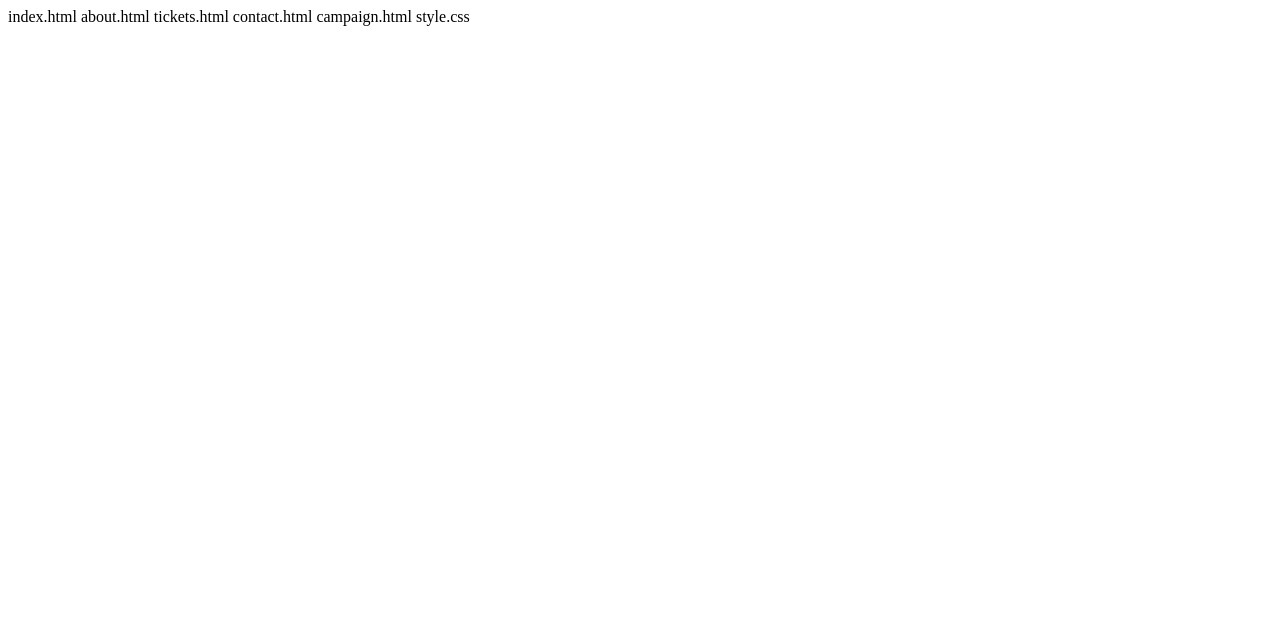
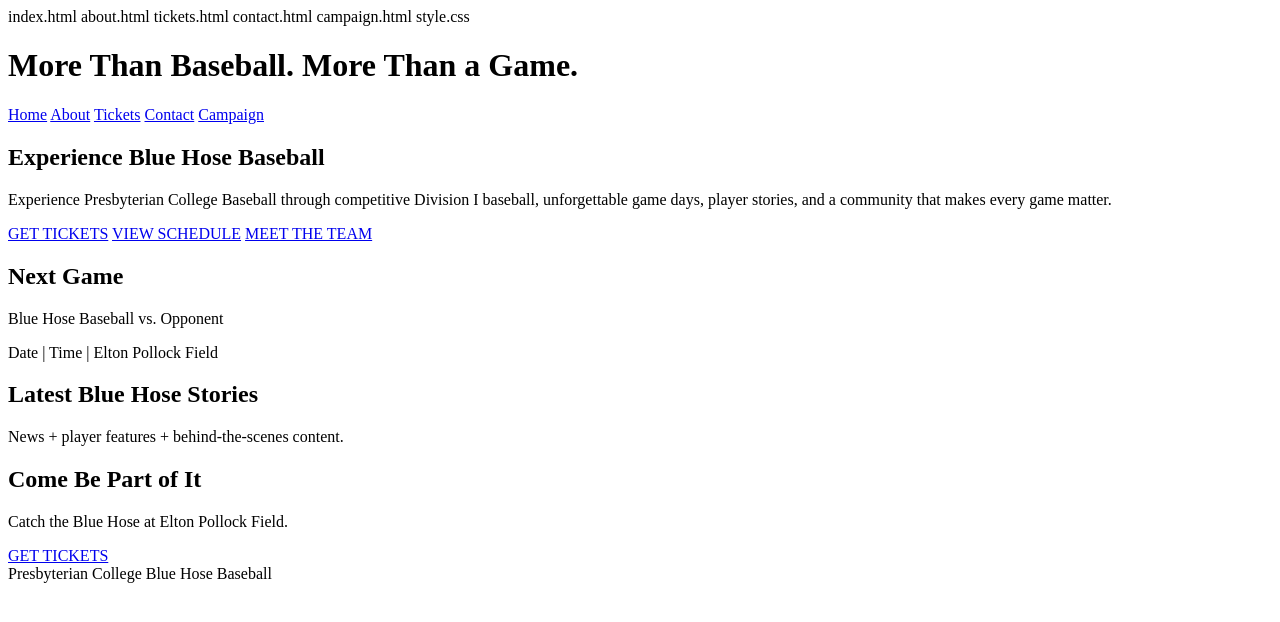
Before and after one commit to jdub67/in-class-extra-credit-site, a plain HTML site: page index.html in a window 1280 px wide. Drawn offline with Linux system fonts and the light colour scheme.

Commit message:
Update index.html

```diff
--- a/index.html
+++ b/index.html
@@ -4,3 +4,62 @@
 contact.html
 campaign.html
 style.css
+
+
+<!DOCTYPE html>
+<html lang="en">
+<head>
+  <meta charset="UTF-8">
+  <title>Presbyterian College Baseball | Blue Hose Baseball</title>
+  <meta name="description" content="Follow Presbyterian College Blue Hose Baseball for schedules, tickets, player stories, news, highlights, and everything happening at Elton Pollock Field.">
+  <link rel="stylesheet" href="style.css">
+
+  <!-- Google Analytics (paste GA4 tag here) -->
+
+  <!-- Google Search Console (paste HTML verification tag here) -->
+</head>
+
+<body>
+<header>
+  <h1>More Than Baseball. More Than a Game.</h1>
+</header>
+
+<nav>
+  <a href="index.html">Home</a>
+  <a href="about.html">About</a>
+  <a href="tickets.html">Tickets</a>
+  <a href="contact.html">Contact</a>
+  <a href="campaign.html">Campaign</a>
+</nav>
+
+<section>
+  <h2>Experience Blue Hose Baseball</h2>
+  <p>Experience Presbyterian College Baseball through competitive Division I baseball, unforgettable game days, player stories, and a community that makes every game matter.</p>
+
+  <a class="cta" href="tickets.html">GET TICKETS</a>
+  <a class="cta" href="https://gobluehose.com/sports/baseball/schedule">VIEW SCHEDULE</a>
+  <a class="cta" href="about.html">MEET THE TEAM</a>
+</section>
+
+<section>
+  <h2>Next Game</h2>
+  <p>Blue Hose Baseball vs. Opponent</p>
+  <p>Date | Time | Elton Pollock Field</p>
+</section>
+
+<section>
+  <h2>Latest Blue Hose Stories</h2>
+  <p>News + player features + behind-the-scenes content.</p>
+</section>
+
+<section>
+  <h2>Come Be Part of It</h2>
+  <p>Catch the Blue Hose at Elton Pollock Field.</p>
+  <a class="cta" href="tickets.html">GET TICKETS</a>
+</section>
+
+<footer>
+  Presbyterian College Blue Hose Baseball
+</footer>
+</body>
+</html>
```
